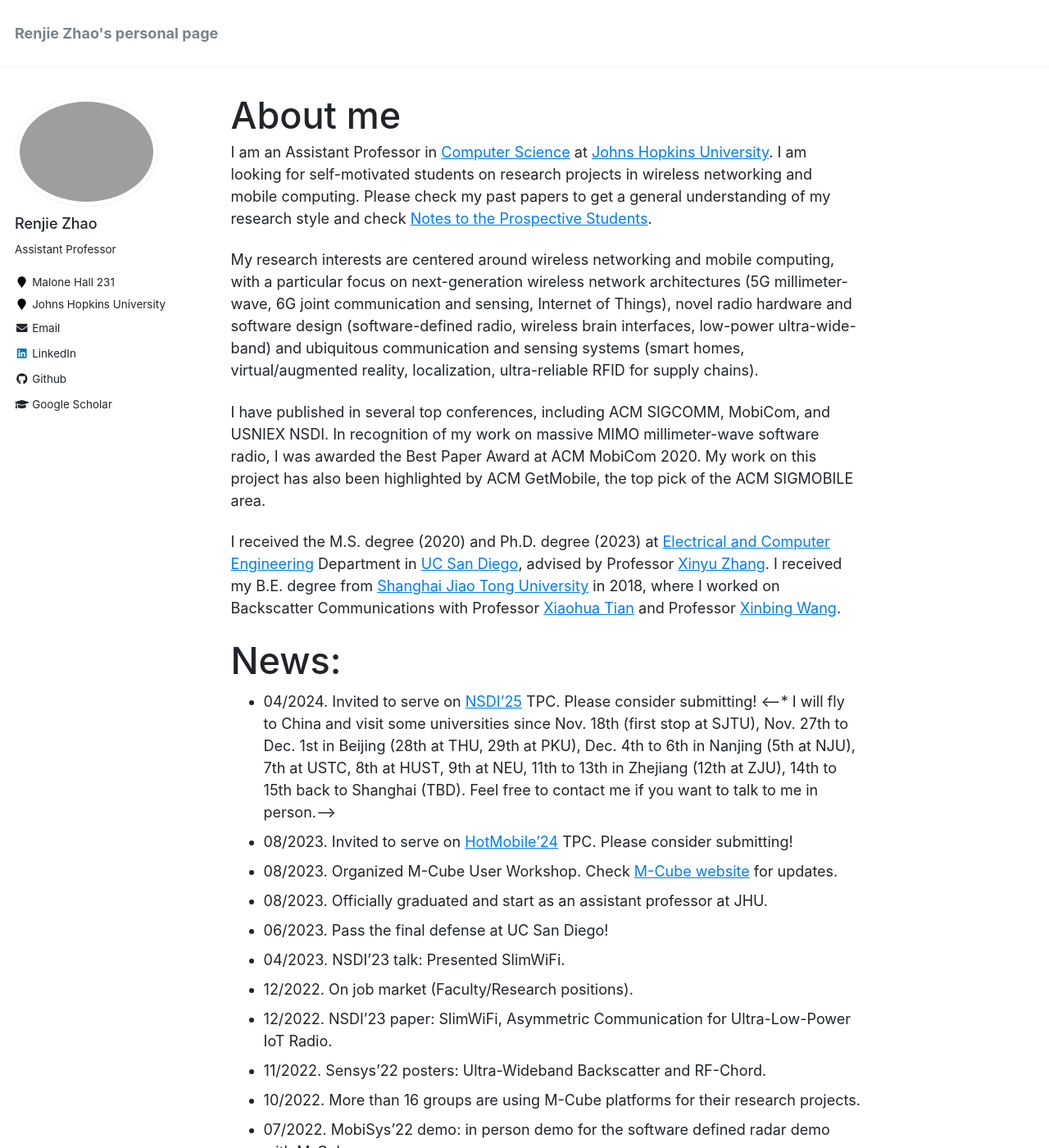
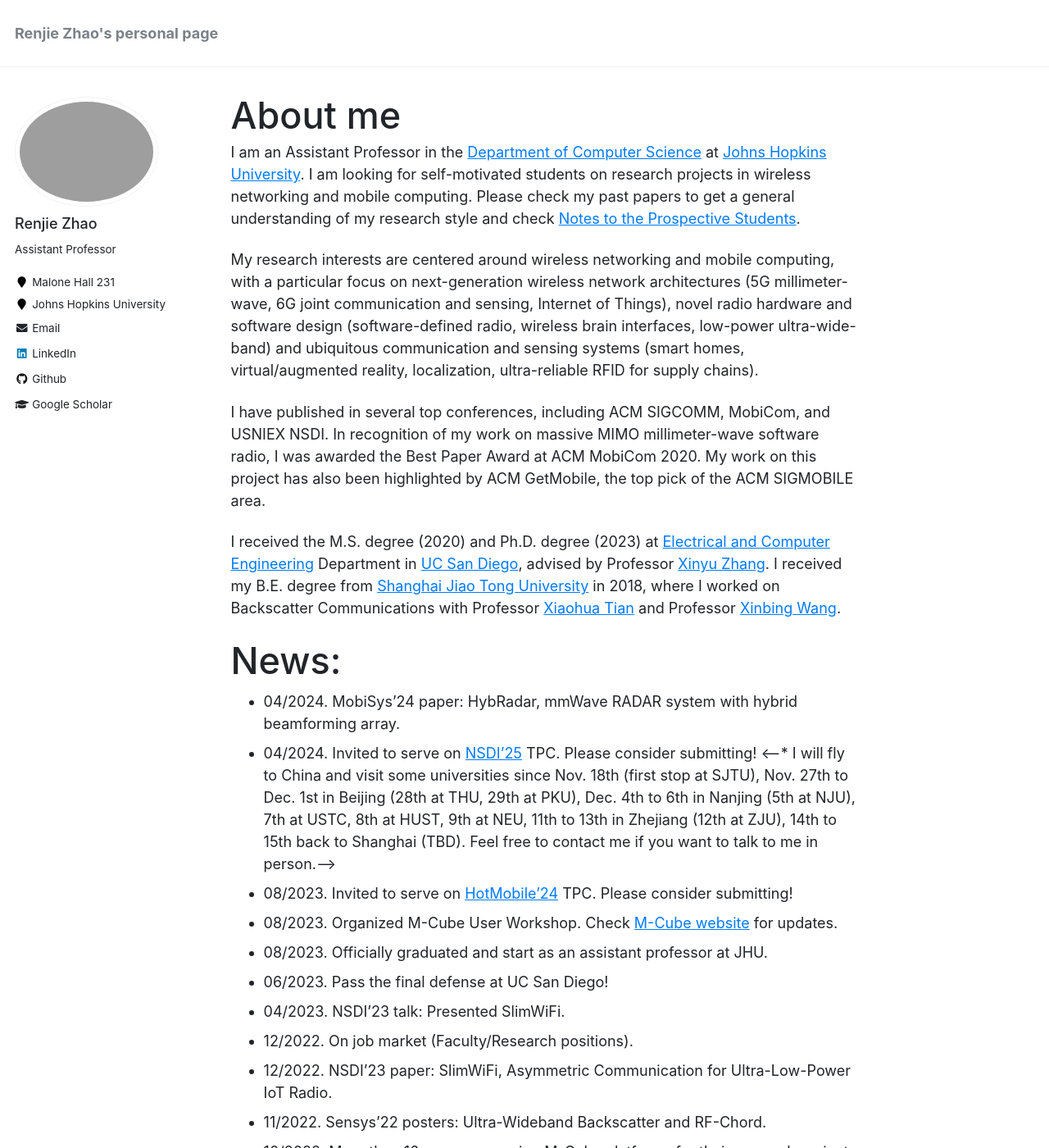
Before and after one commit to mle0108/RenjieZhao.github.io, a Jekyll site: the page built from _pages/about.md, in a window 1280 px wide and 1400 px high. Shown: the whole window at 82% size. Built offline with Jekyll 4.4.1, drawn with Linux system fonts in a browser that asks for light colours.

Commit message:
update mobisys paper

```diff
--- a/_pages/about.md
+++ b/_pages/about.md
@@ -13,7 +13,7 @@ yellow { color: yellow }
 </style>
 
 
-I am an Assistant Professor in [Computer Science](https://www.cs.jhu.edu/) at [Johns Hopkins University](https://www.jhu.edu/). I am looking for self-motivated students on research projects in wireless networking and mobile computing. Please check my past papers to get a general understanding of my research style and check [Notes to the Prospective Students](https://renjiezhao.github.io/notes_to_students).
+I am an Assistant Professor in the [Department of Computer Science](https://www.cs.jhu.edu/) at [Johns Hopkins University](https://www.jhu.edu/). I am looking for self-motivated students on research projects in wireless networking and mobile computing. Please check my past papers to get a general understanding of my research style and check [Notes to the Prospective Students](https://renjiezhao.github.io/notes_to_students).
 
 My research interests are centered around wireless networking and mobile computing, with a particular focus on next-generation wireless network architectures (5G millimeter-wave, 6G joint communication and sensing, Internet of Things), novel radio hardware and software design (software-defined radio, wireless brain interfaces, low-power ultra-wide-band) and ubiquitous communication and sensing systems (smart homes, virtual/augmented reality, localization, ultra-reliable RFID for supply chains).
 
@@ -24,6 +24,7 @@ I received my B.E. degree from [Shanghai Jiao Tong University](http://en.sjtu.ed
 
 
 # News:
+* 04/2024. MobiSys'24 paper: HybRadar, mmWave RADAR system with hybrid beamforming array.
 * 04/2024. Invited to serve on [NSDI'25](https://www.usenix.org/conference/nsdi25) TPC. Please consider submitting!
 <--* I will fly to China and visit some universities since Nov. 18th (first stop at SJTU), Nov. 27th to Dec. 1st in Beijing (28th at THU, 29th at PKU), Dec. 4th to 6th in Nanjing (5th at NJU), 7th at USTC, 8th at HUST, 9th at NEU, 11th to 13th in Zhejiang (12th at ZJU), 14th to 15th back to Shanghai (TBD).  Feel free to contact me if you want to talk to me in person.-->
 * 08/2023. Invited to serve on [HotMobile'24](http://www.hotmobile.org/2024/) TPC. Please consider submitting!
```
